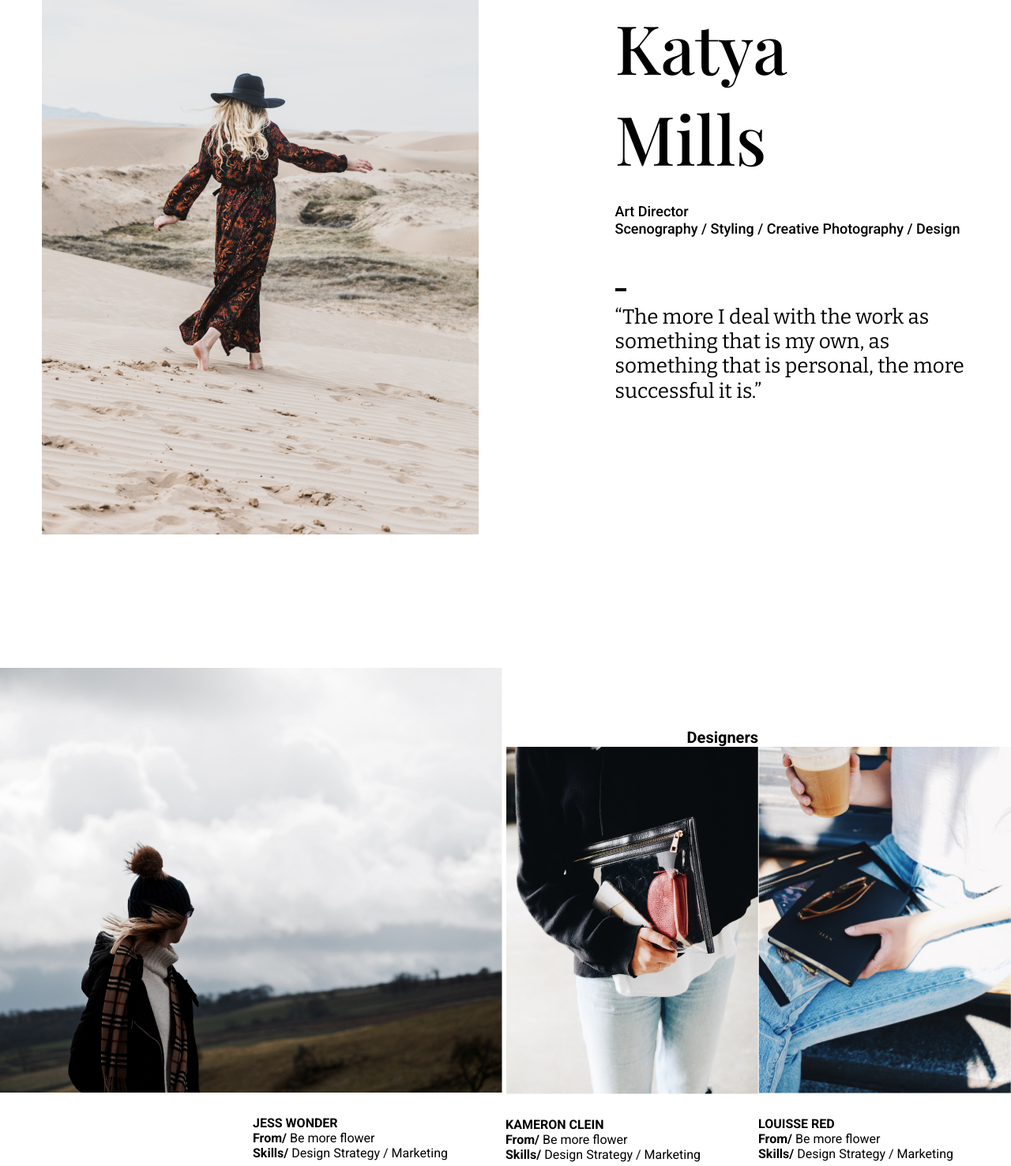
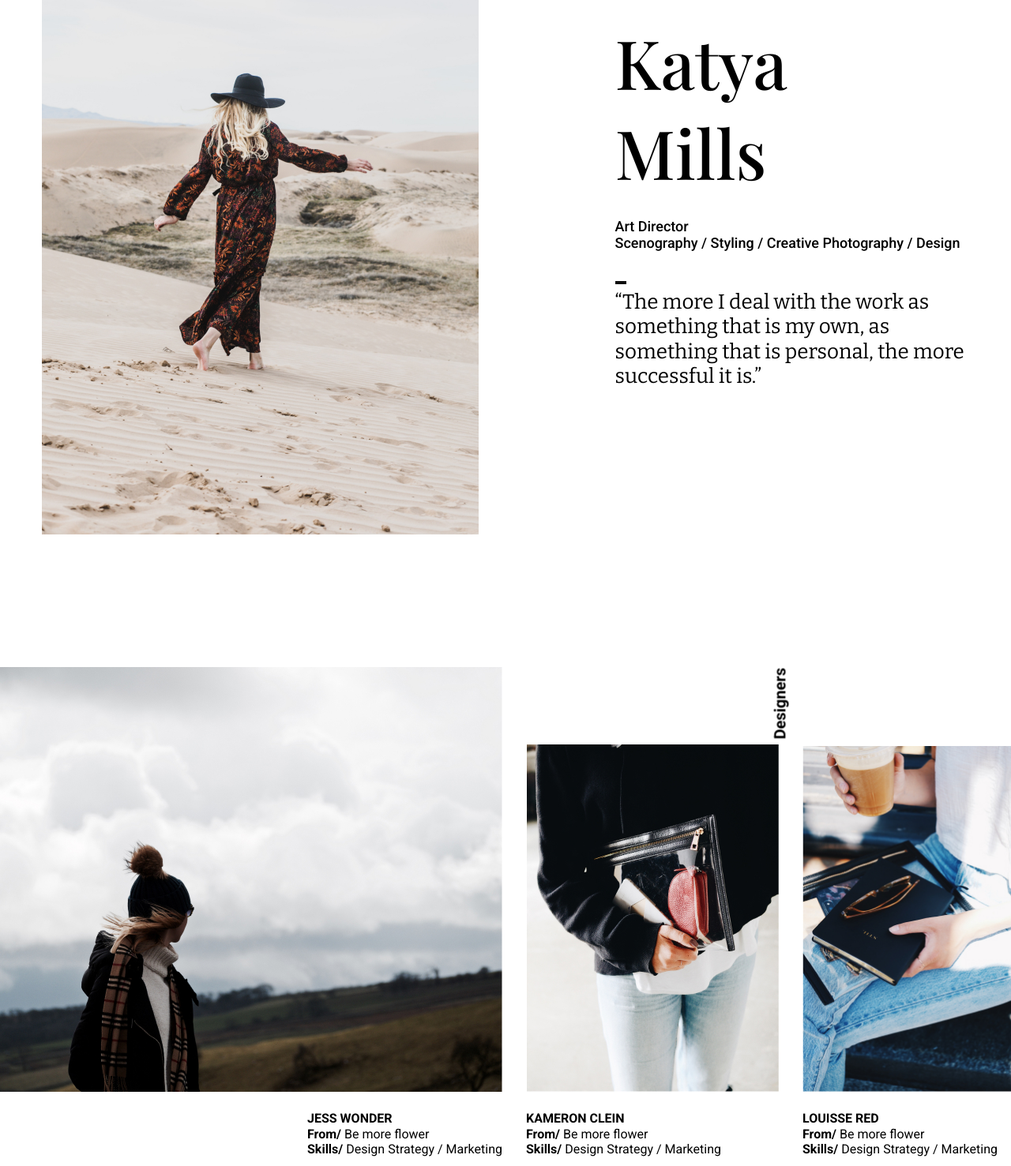
Before and after one commit to skorogod/otus-css-korogod, a plain HTML site: page index.html in a window 1280 px wide. Shown: the part 1063-2540 px from the top of the page at 79% size. Drawn offline with nearby package versions, Linux system fonts and the light colour scheme; files that its build step writes are made by us from their sources; files whose address does not match are found by name.

Commit message:
fix bugs

```diff
--- a/index.html
+++ b/index.html
@@ -43,17 +43,16 @@
       <div class="bio-info-container">
         <h2 class="bio-header">Biography</h2>
         <article class="bio-info">
-          <h2 class="bio-title">Katya Mills</h2>
+          <h3 class="bio-title">Katya Mills</h3>
           <div class="bio-skills">
-            <h3 class="bio-skills-header">Art Director</h3>
+            <h4 class="bio-skills-header">Art Director</h4>
             <ul class="bio-skills-list">
-              <li class="list-item">Scenography</li> /
-              <li class="list-item">Styling</li> /
-              <li class="list-item">Creative Photography</li> /
+              <li class="list-item">Scenography</li>
+              <li class="list-item">Styling</li>
+              <li class="list-item">Creative Photography</li>
               <li class="list-item">Design</li>
             </ul>
           </div>
-          <img class="bio-rectangle" src="img/Biography-rectangle.svg" alt="">
           <blockquote class="bio-quote">
             “The more I deal with the work as something that is my own,
             as something that is personal, the more successful it is.”
@@ -64,36 +63,38 @@
     <!--Designers Section-->
     <section class="designers wrapper">
       <h2 class="section-name designers-header">Designers</h2>
-      <article class="designer-card card-1">
-        <div>
+      <ul class="list designers-list">
+        <li class="designers-list-item sizer">
+          <article class="designer-card">
             <img class="card-img" src="img/Designers-Jess-Wonder.jpg" alt="">
-        </div>
-        <p class="card-info test">
+            <p class="card-info">
               <strong>JESS WONDER</strong><br>
               <strong>From/</strong> Be more flower<br>
               <strong>Skills/</strong> Design Strategy / Marketing
             </p>
           </article>
-      <article class="designer-card card-2">
-        <div>
+        </li>
+        <li class="designers-list-item">
+          <article class="designer-card">
             <img class="card-img" src="img/Designers-Kameron-Clein.jpg" alt="">
-        </div>
             <p class="card-info">
               <strong>KAMERON CLEIN</strong><br>
               <strong>From/</strong> Be more flower<br>
               <strong>Skills/</strong> Design Strategy / Marketing
             </p>
           </article>
-      <article class="designer-card card-3">
-        <div>
+        </li>
+        <li class="designers-list-item">
+          <article class="designer-card">
             <img class="card-img" src="img/Designers-Louisse-Red.jpg" alt="">
-        </div>
             <p class="card-info">
               <strong>LOUISSE RED</strong><br>
               <strong>From/</strong> Be more flower<br>
               <strong>Skills/</strong> Design Strategy / Marketing
             </p>
           </article>
+        </li>
+      </ul>
     </section>
     <!--Testiomonials Section-->
     <section class="testimonials">
@@ -130,9 +131,9 @@
         <img src="img/Strong-points-2.jpg" alt="">
       </div>
       <article>
-        <h2 class="strengths-title">
+        <h3 class="strengths-title">
           Strengths
-        </h2>
+        </h3>
         <ul>
           <li>Interiors</li>
           <li>Outdoors</li>
--- a/styles/css/style.css
+++ b/styles/css/style.css
@@ -1,11 +1,13 @@
 /*Basics*/
 @import url("fonts.css");
+
 * {
-    box-sizing: border-box;
+    -webkit-box-sizing: border-box;
+        -ms-box-sizimg: border-box;
+            box-sizing: border-box;
     margin: 0;
     padding: 0;
 }
-
 
 html{
     font-family: 'Roboto',Arial, sans-serif;
@@ -120,6 +122,10 @@ html{
     font-size: inherit;
 }
 
+.list {
+    list-style-type: none;
+}
+
 .bio-skills-list {
     list-style-type: none;
 }
@@ -128,10 +134,23 @@ html{
     display: inline-block;
 }
 
+.list-item::after {
+    content: ' /';
+}
+
+.list-item:last-child::after {
+    content: '';
+}
+
 .bio-rectangle {
     margin-top: 3.25rem;
     height: 4px;
     align-self: flex-start;
+}
+
+.bio-quote::before{
+    content: url("../../img/Biography-rectangle.svg");
+    display: block;
 }
 
 .bio-quote {
@@ -147,42 +166,61 @@ html{
     margin-top: 169px;
     margin-bottom: 200px;
     max-width: 1337px;
-    display: grid;
-    grid-auto-flow: dense;
-    grid-template-rows: 100px 1fr;
-    grid-template-columns: repeat(4, 1fr);
+    height: 619px;
+    position: relative;
+}
+
+.designers-header {
+    background-color: #FFFFFF;
+    position: absolute;
+    display: inline-block;
+    padding: 5px;
+    top: -5px;
+    left: 870px;
+    transform: rotate(-90deg);
+    transform-origin: top right;
+    z-index: 1;
+}
+
+.designers-list {
+    position: absolute;
+    bottom: 0;
+    display: flex;
     justify-content: space-between;
+    align-items: flex-end;
+    gap: 30px;
+    overflow-x: auto;
+    margin-bottom: 0
+
+}
+
+.designers-list-item {
+    flex-basis: 320px;
+    flex-shrink: 0;
+    display: flex;
+    flex-direction: column;
 }
 
 .designer-card {
+    flex-basis: 520px;
     display: flex;
     flex-direction: column;
-    align-items:first baseline;
 }
 
-.designers-header {
-    grid-column: 3/4;
-    display: flex;
-    flex-direction: column;
-    justify-content: end;
-    align-items: end;
-    writing-mode:sideways-lr;
+.sizer{
+    flex-basis: auto;
 }
 
-.card-1 {
-    grid-column: 1/3;
-    grid-row: 1/2;
+.sizer .designer-card {
+    flex-basis: auto;
 }
 
-
-.card-2 {
-    grid-row: 2;
-    grid-column: 3/4;
+.sizer .card-img {
+    height: 538px;
 }
 
-.card-3 {
-    grid-row: 2;
-    grid-column: 4;
+.sizer .card-info {
+    align-self: flex-end;
 }
 
 .card-info {
@@ -191,13 +229,12 @@ html{
     margin-top: 1.2rem;
 }
 
-.test {
-    padding-left: 50%;
+.card-img{
+    width: 100%;
+    height: 100%;
+    object-fit: cover;
 }
 
-.card-img {
-    width: 100%;
-}
 
 /*Testimonials Section*/
 .testimonials nav a {
```
Lines whose indentation alone changed are shown as unchanged.
